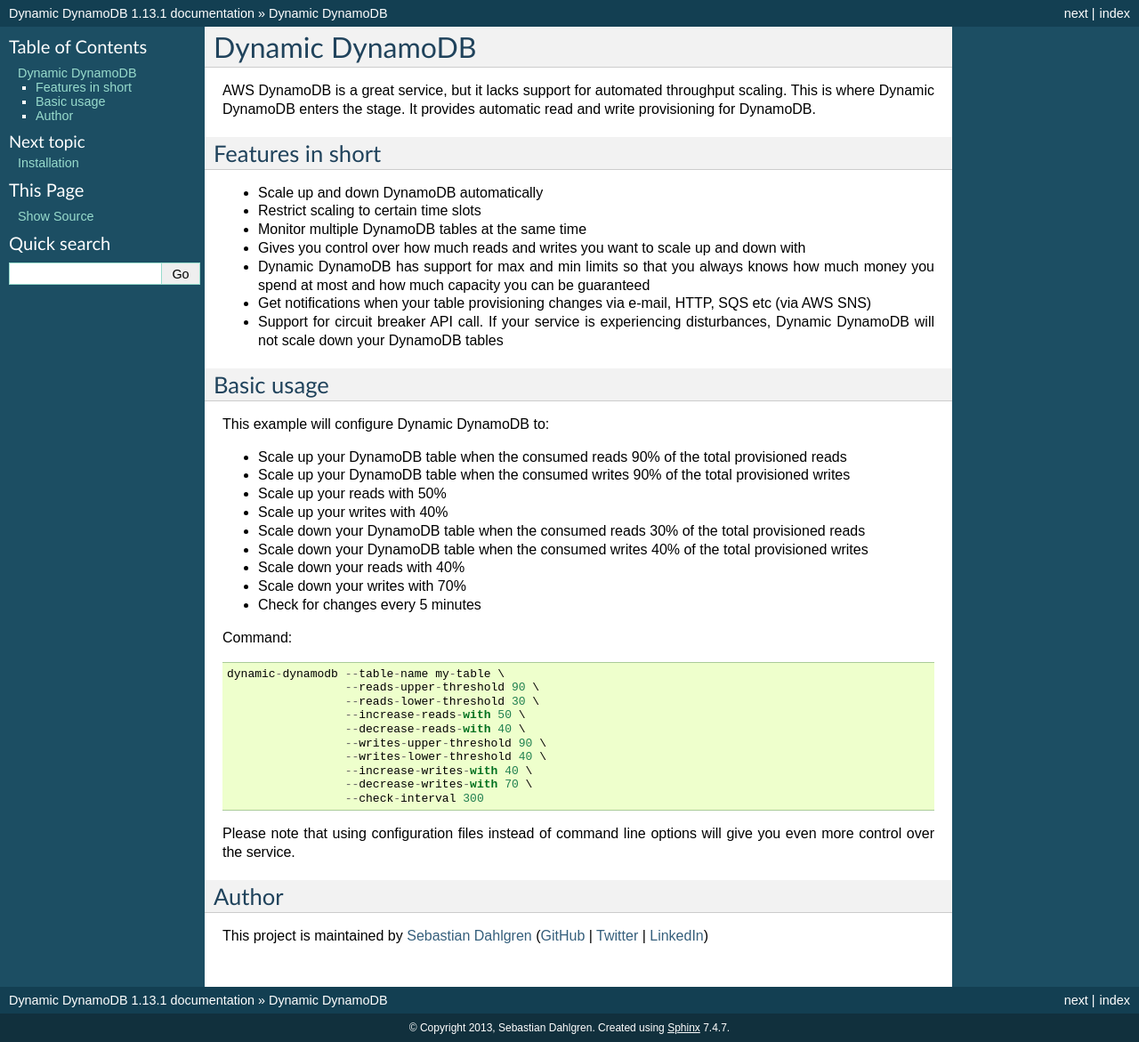
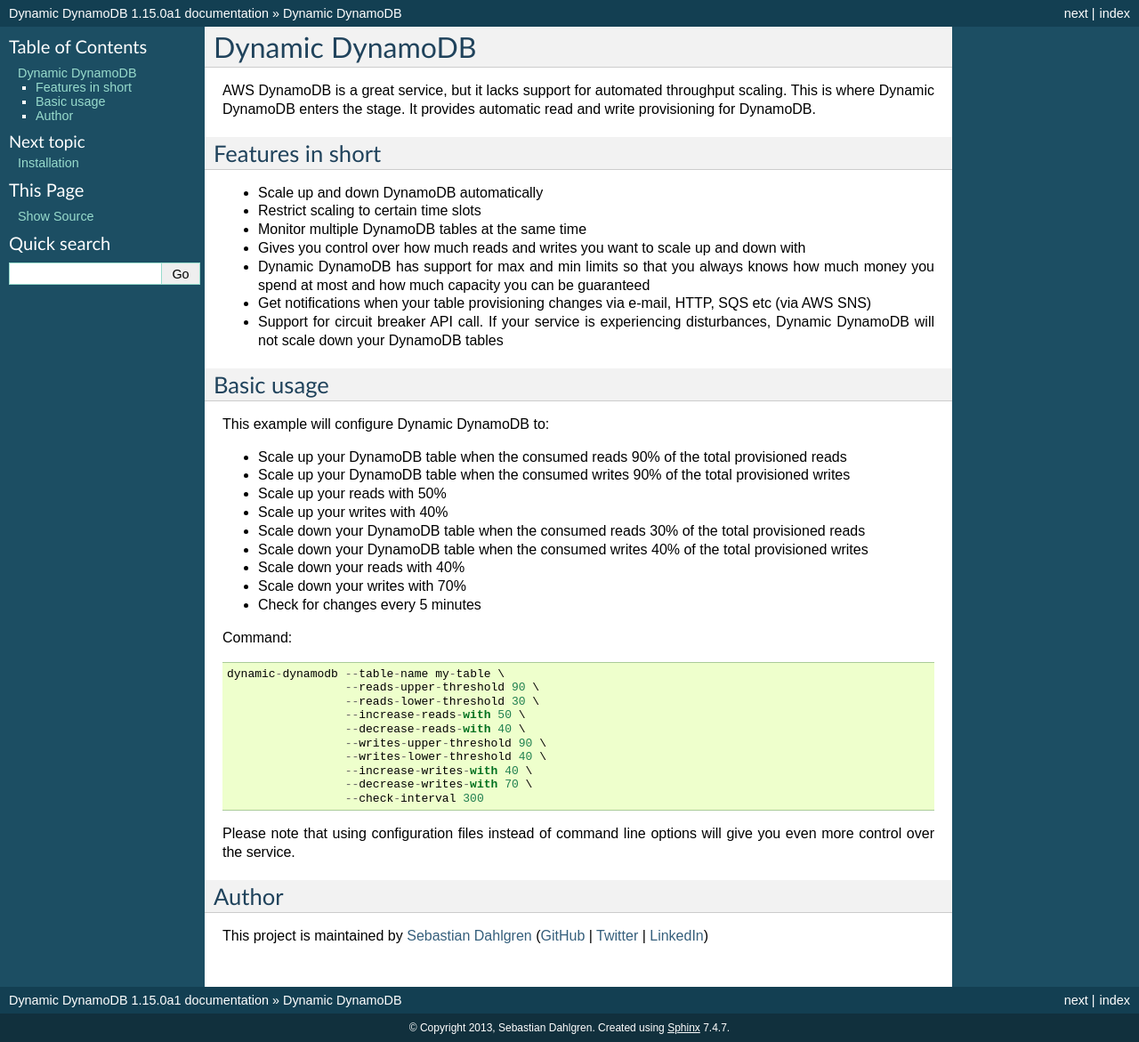
Before and after one commit to sebdah/dynamic-dynamodb, a Sphinx documentation site: the page built from docs/index.rst, in a window 1280 px wide. Shown: the whole page at 89% size. Built offline with Sphinx 7.4.7, drawn with Linux system fonts in a browser that asks for light colours.

Commit message:
Bumped version to 1.15.0a1

```diff
--- a/docs/conf.py
+++ b/docs/conf.py
@@ -51,9 +51,9 @@
 # built documents.
 #
 # The short X.Y version.
-version = '1.13'
+version = '1.15'
 # The full version, including alpha/beta/rc tags.
-release = '1.13.1'
+release = '1.15.0a1'
 
 # The language for content autogenerated by Sphinx. Refer to documentation
 # for a list of supported languages.
```
Also changed, not shown: 1 other file.
